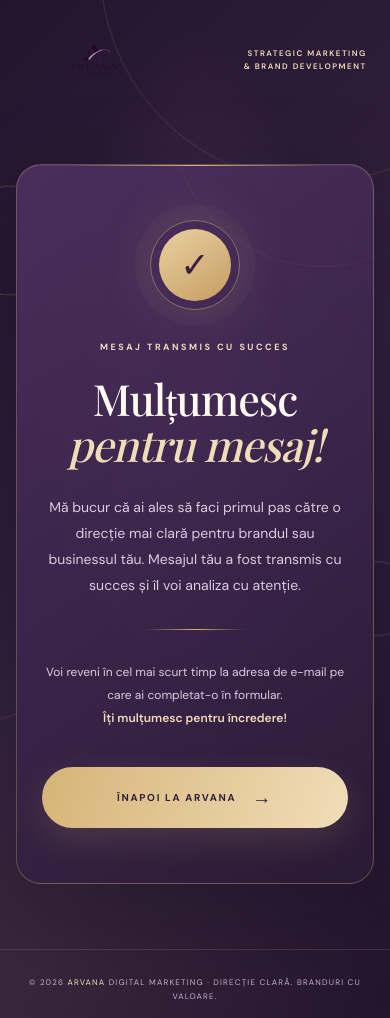
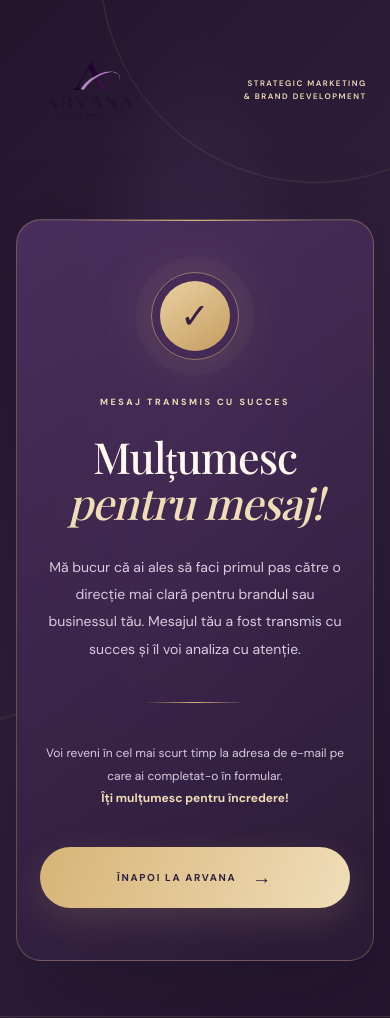
Before and after one commit to marianapastean/arvana-digital-marketing, a plain HTML site: page thank-you.html in a window 390 px wide. Shown: the top 1018 px of the page. Drawn offline with nearby package versions, Linux system fonts and the light colour scheme.

Commit message:
Update thank-you.html

```diff
--- a/thank-you.html
+++ b/thank-you.html
@@ -8,11 +8,8 @@
 
   <title>Mulțumesc pentru mesaj | ARVANA Digital Marketing</title>
 
-  <meta name="description" content="Îți mulțumesc pentru mesaj. Voi reveni în curând cu un răspuns. ARVANA Digital Marketing – Direcție clară. Branduri cu valoare.">
-
   <link rel="preconnect" href="https://fonts.googleapis.com">
   <link rel="preconnect" href="https://fonts.gstatic.com" crossorigin>
-
   <link href="https://fonts.googleapis.com/css2?family=DM+Sans:wght@400;500;600;700&family=Playfair+Display:wght@400;500;600;700&display=swap" rel="stylesheet">
 
   <style>
@@ -20,13 +17,13 @@
       --plum-dark: #24152F;
       --plum: #352044;
       --plum-light: #513264;
-      --royal-purple: #73518B;
+      --purple: #73518B;
       --lavender: #D5C2E2;
       --gold: #D6B477;
       --gold-light: #F0DDB8;
       --ivory: #FFF9F0;
-      --text-muted: #D8CCDF;
-      --border: rgba(214, 180, 119, 0.32);
+      --muted: #D8CCDF;
+      --border: rgba(214,180,119,.32);
     }
 
     * {
@@ -35,52 +32,29 @@
       box-sizing: border-box;
     }
 
-    html {
-      scroll-behavior: smooth;
-    }
-
     body {
       min-height: 100vh;
+      display: flex;
+      flex-direction: column;
       overflow-x: hidden;
       font-family: "DM Sans", sans-serif;
       color: var(--ivory);
-
       background:
-        radial-gradient(
-          ellipse at 50% 42%,
-          rgba(115, 81, 139, 0.34) 0%,
-          transparent 48%
-        ),
-        radial-gradient(
-          circle at 5% 95%,
-          rgba(214, 180, 119, 0.08),
-          transparent 35%
-        ),
-        linear-gradient(
-          135deg,
-          #24152F 0%,
-          #30203D 50%,
-          #24152F 100%
-        );
-
-      display: flex;
-      flex-direction: column;
+        radial-gradient(ellipse at 50% 42%,rgba(115,81,139,.34),transparent 48%),
+        linear-gradient(135deg,#24152F,#30203D,#24152F);
     }
-
-    /* DECORATIVE BACKGROUND */
 
     .ambient {
       position: fixed;
       inset: 0;
       overflow: hidden;
       pointer-events: none;
-      z-index: 0;
     }
 
     .orb {
       position: absolute;
+      border: 1px solid rgba(214,180,119,.16);
       border-radius: 50%;
-      border: 1px solid rgba(214, 180, 119, 0.16);
       animation: float 12s ease-in-out infinite;
     }
 
@@ -99,37 +73,12 @@
       animation-delay: -5s;
     }
 
-    .orb-three {
-      width: 110px;
-      height: 110px;
-      top: 24%;
-      left: 9%;
-      border-color: rgba(214, 180, 119, 0.25);
-      animation-duration: 9s;
+    @keyframes float {
+      0%,100% { transform: translateY(0) rotate(0); }
+      50% { transform: translateY(-18px) rotate(8deg); }
     }
 
-    .orb-four {
-      width: 75px;
-      height: 75px;
-      right: 11%;
-      bottom: 23%;
-      border-color: rgba(213, 194, 226, 0.2);
-      animation-delay: -3s;
-    }
-
-    @keyframes float {
-      0%, 100% {
-        transform: translateY(0) rotate(0deg);
-      }
-      50% {
-        transform: translateY(-18px) rotate(8deg);
-      }
-    }
-
-    /* HEADER */
-
     header {
-      width: 100%;
       padding: 27px 7%;
       display: flex;
       align-items: center;
@@ -138,16 +87,9 @@
       z-index: 2;
     }
 
-    .logo {
-      display: inline-flex;
-      align-items: center;
-      text-decoration: none;
-    }
-
     .logo img {
-      width: 175px;
-      max-height: 75px;
-      object-fit: contain;
+      width: 165px;
+      height: auto;
       display: block;
     }
 
@@ -159,11 +101,8 @@
       text-transform: uppercase;
     }
 
-    /* MAIN */
-
     main {
       flex: 1;
-      min-height: 650px;
       display: flex;
       align-items: center;
       justify-content: center;
@@ -175,29 +114,16 @@
     .confirmation-card {
       width: 100%;
       max-width: 850px;
+      padding: 76px 65px;
       position: relative;
       overflow: hidden;
       text-align: center;
-
-      padding: 76px 65px;
-
       border: 1px solid var(--border);
       border-radius: 34px;
-
-      background:
-        linear-gradient(
-          145deg,
-          rgba(81, 50, 100, 0.83),
-          rgba(42, 27, 54, 0.94)
-        );
-
-      box-shadow:
-        0 35px 100px rgba(16, 8, 22, 0.28),
-        inset 0 1px 0 rgba(255, 255, 255, 0.08);
-
+      background: linear-gradient(145deg,rgba(81,50,100,.83),rgba(42,27,54,.94));
+      box-shadow: 0 35px 100px rgba(16,8,22,.28),inset 0 1px 0 rgba(255,255,255,.08);
       backdrop-filter: blur(20px);
-
-      animation: cardEntrance 1s cubic-bezier(.2,.8,.2,1) both;
+      animation: reveal 1s ease both;
     }
 
     .confirmation-card::before {
@@ -207,92 +133,41 @@
       left: 15%;
       width: 70%;
       height: 1px;
-      background: linear-gradient(
-        90deg,
-        transparent,
-        var(--gold),
-        transparent
-      );
+      background: linear-gradient(90deg,transparent,var(--gold),transparent);
     }
 
-    .confirmation-card::after {
-      content: "";
-      position: absolute;
-      width: 300px;
-      height: 300px;
-      border-radius: 50%;
-      border: 1px solid rgba(214, 180, 119, 0.07);
-      top: -200px;
-      right: -100px;
-      pointer-events: none;
+    @keyframes reveal {
+      from { opacity: 0; transform: translateY(30px); }
+      to { opacity: 1; transform: translateY(0); }
     }
 
-    @keyframes cardEntrance {
-      from {
-        opacity: 0;
-        transform: translateY(35px) scale(.98);
-      }
-      to {
-        opacity: 1;
-        transform: translateY(0) scale(1);
-      }
-    }
-
-    /* SUCCESS SYMBOL */
-
     .success-wrapper {
-      width: 112px;
-      height: 112px;
+      width: 108px;
+      height: 108px;
+      padding: 8px;
       margin: 0 auto 36px;
+      border: 1px solid rgba(214,180,119,.55);
       border-radius: 50%;
-      padding: 8px;
-      border: 1px solid rgba(214, 180, 119, 0.5);
-
-      display: flex;
-      align-items: center;
-      justify-content: center;
-
-      box-shadow:
-        0 0 0 12px rgba(214, 180, 119, 0.035),
-        0 0 50px rgba(214, 180, 119, 0.12);
-
-      animation: successPulse 4s ease-in-out infinite;
+      box-shadow: 0 0 0 12px rgba(214,180,119,.035),0 0 50px rgba(214,180,119,.13);
+      animation: pulse 4s ease-in-out infinite;
     }
 
     .success-inner {
       width: 100%;
       height: 100%;
       border-radius: 50%;
-
       display: flex;
       align-items: center;
       justify-content: center;
-
-      background: linear-gradient(
-        145deg,
-        #E9D1A1,
-        #C59D61
-      );
-
+      background: linear-gradient(145deg,#E9D1A1,#C59D61);
       color: #352044;
       font-size: 43px;
-      font-weight: 400;
     }
 
-    @keyframes successPulse {
-      0%, 100% {
-        box-shadow:
-          0 0 0 12px rgba(214, 180, 119, 0.035),
-          0 0 50px rgba(214, 180, 119, 0.12);
-      }
-      50% {
-        box-shadow:
-          0 0 0 19px rgba(214, 180, 119, 0.025),
-          0 0 65px rgba(214, 180, 119, 0.2);
-      }
+    @keyframes pulse {
+      0%,100% { box-shadow: 0 0 0 12px rgba(214,180,119,.035),0 0 50px rgba(214,180,119,.13); }
+      50% { box-shadow: 0 0 0 19px rgba(214,180,119,.025),0 0 65px rgba(214,180,119,.2); }
     }
-
-    /* TEXT */
 
     .eyebrow {
       color: var(--gold-light);
@@ -304,12 +179,11 @@
     }
 
     h1 {
-      font-family: "Playfair Display", serif;
-      font-size: clamp(48px, 7vw, 82px);
+      font-family: "Playfair Display",serif;
+      font-size: clamp(48px,7vw,82px);
       font-weight: 500;
       line-height: 1.08;
       letter-spacing: -2px;
-      color: var(--ivory);
       margin-bottom: 27px;
     }
 
@@ -321,48 +195,30 @@
 
     .description {
       max-width: 590px;
-      margin: 0 auto;
-      color: var(--text-muted);
+      margin: auto;
+      color: var(--muted);
       font-size: 16px;
       line-height: 1.95;
-      font-weight: 400;
     }
 
-    .description strong {
-      color: var(--ivory);
-      font-weight: 600;
-    }
-
-    /* GOLD DIVIDER */
-
-    .gold-divider {
+    .divider {
       width: 100px;
       height: 1px;
       margin: 39px auto;
-      background: linear-gradient(
-        90deg,
-        transparent,
-        var(--gold),
-        transparent
-      );
+      background: linear-gradient(90deg,transparent,var(--gold),transparent);
     }
-
-    /* NEXT STEP */
 
     .next-step {
       max-width: 480px;
       margin: 0 auto 37px;
-      color: var(--text-muted);
+      color: var(--muted);
       font-size: 13px;
       line-height: 1.9;
     }
 
     .next-step strong {
       color: var(--gold-light);
-      font-weight: 600;
     }
-
-    /* BUTTON */
 
     .back-button {
       min-height: 61px;
@@ -370,57 +226,37 @@
       align-items: center;
       justify-content: center;
       gap: 16px;
-
       padding: 0 38px;
       border-radius: 50px;
-
-      background: linear-gradient(
-        110deg,
-        #D6B477,
-        #F0DDB8
-      );
-
+      background: linear-gradient(110deg,#D6B477,#F0DDB8);
       color: #30203D;
       text-decoration: none;
-
       font-size: 11px;
       font-weight: 700;
       letter-spacing: 1.7px;
       text-transform: uppercase;
-
-      box-shadow: 0 12px 35px rgba(214, 180, 119, 0.16);
-
-      transition:
-        transform .35s ease,
-        box-shadow .35s ease,
-        background .35s ease;
+      transition: .35s;
+      box-shadow: 0 12px 35px rgba(214,180,119,.16);
     }
 
     .back-button:hover {
       transform: translateY(-5px);
-      box-shadow: 0 18px 45px rgba(214, 180, 119, 0.28);
-      background: linear-gradient(
-        110deg,
-        #F0DDB8,
-        #E2C58F
-      );
+      box-shadow: 0 18px 45px rgba(214,180,119,.28);
     }
 
-    .back-button .arrow {
+    .arrow {
       font-size: 19px;
-      transition: transform .3s ease;
+      transition: transform .3s;
     }
 
     .back-button:hover .arrow {
       transform: translateX(5px);
     }
 
-    /* FOOTER */
-
     footer {
       padding: 25px 20px;
       text-align: center;
-      border-top: 1px solid rgba(214, 180, 119, 0.16);
+      border-top: 1px solid rgba(214,180,119,.16);
       position: relative;
       z-index: 1;
     }
@@ -436,15 +272,13 @@
       color: var(--gold-light);
     }
 
-    /* RESPONSIVE */
-
-    @media (max-width: 700px) {
+    @media(max-width:600px) {
       header {
         padding: 22px 6%;
       }
 
       .logo img {
-        width: 140px;
+        width: 135px;
       }
 
       .header-label {
@@ -456,19 +290,17 @@
       }
 
       main {
-        min-height: auto;
-        padding: 45px 16px 65px;
+        padding: 40px 16px 55px;
       }
 
       .confirmation-card {
-        padding: 55px 25px;
+        padding: 52px 23px;
         border-radius: 25px;
       }
 
       .success-wrapper {
-        width: 90px;
-        height: 90px;
-        margin-bottom: 31px;
+        width: 88px;
+        height: 88px;
       }
 
       .success-inner {
@@ -478,21 +310,15 @@
       .eyebrow {
         font-size: 9px;
         letter-spacing: 2.5px;
-        margin-bottom: 22px;
       }
 
       h1 {
-        font-size: clamp(43px, 11vw, 62px);
+        font-size: clamp(42px,11vw,60px);
         letter-spacing: -1px;
       }
 
       .description {
         font-size: 14px;
-        line-height: 1.85;
-      }
-
-      .gold-divider {
-        margin: 31px auto;
       }
 
       .next-step {
@@ -505,14 +331,6 @@
         font-size: 10px;
       }
 
-      .orb-three {
-        left: -45px;
-      }
-
-      .orb-four {
-        right: -25px;
-      }
-
       footer p {
         font-size: 8px;
         letter-spacing: 1.2px;
@@ -520,13 +338,13 @@
       }
     }
 
-    @media (max-width: 380px) {
+    @media(max-width:380px) {
       .header-label {
         display: none;
       }
 
       .confirmation-card {
-        padding: 48px 19px;
+        padding: 45px 18px;
       }
 
       h1 {
@@ -534,14 +352,11 @@
       }
     }
 
-    @media (prefers-reduced-motion: reduce) {
-      *,
-      *::before,
-      *::after {
-        animation-duration: 0.01ms !important;
+    @media(prefers-reduced-motion:reduce) {
+      *,*::before,*::after {
+        animation-duration: .01ms !important;
         animation-iteration-count: 1 !important;
-        transition-duration: 0.01ms !important;
-        scroll-behavior: auto !important;
+        transition-duration: .01ms !important;
       }
     }
   </style>
@@ -552,15 +367,12 @@
   <div class="ambient" aria-hidden="true">
     <div class="orb orb-one"></div>
     <div class="orb orb-two"></div>
-    <div class="orb orb-three"></div>
-    <div class="orb orb-four"></div>
   </div>
 
   <header>
     <a
       class="logo"
       href="https://marianapastean.github.io/arvana-digital-marketing/"
-      aria-label="ARVANA - pagina principal"
     >
       <img
         src="https://raw.githubusercontent.com/marianapastean/arvana-digital-marketing/main/Logo%20-%20ARVANA%20Digital%20Marketing%20%281%29.png"
@@ -574,16 +386,13 @@
   </header>
 
   <main>
-
     <section class="confirmation-card">
 
       <div class="success-wrapper">
         <div class="success-inner">✓</div>
       </div>
 
-      <p class="eyebrow">
-        Mesaj transmis cu succes
-      </p>
+      <p class="eyebrow">Mesaj transmis cu succes</p>
 
       <h1>
         Mulțumesc
@@ -597,7 +406,7 @@
         cu atenție.
       </p>
 
-      <div class="gold-divider"></div>
+      <div class="divider"></div>
 
       <p class="next-step">
         Voi reveni în cel mai scurt timp la adresa de e-mail
@@ -615,7 +424,6 @@
       </a>
 
     </section>
-
   </main>
 
   <footer>
```
